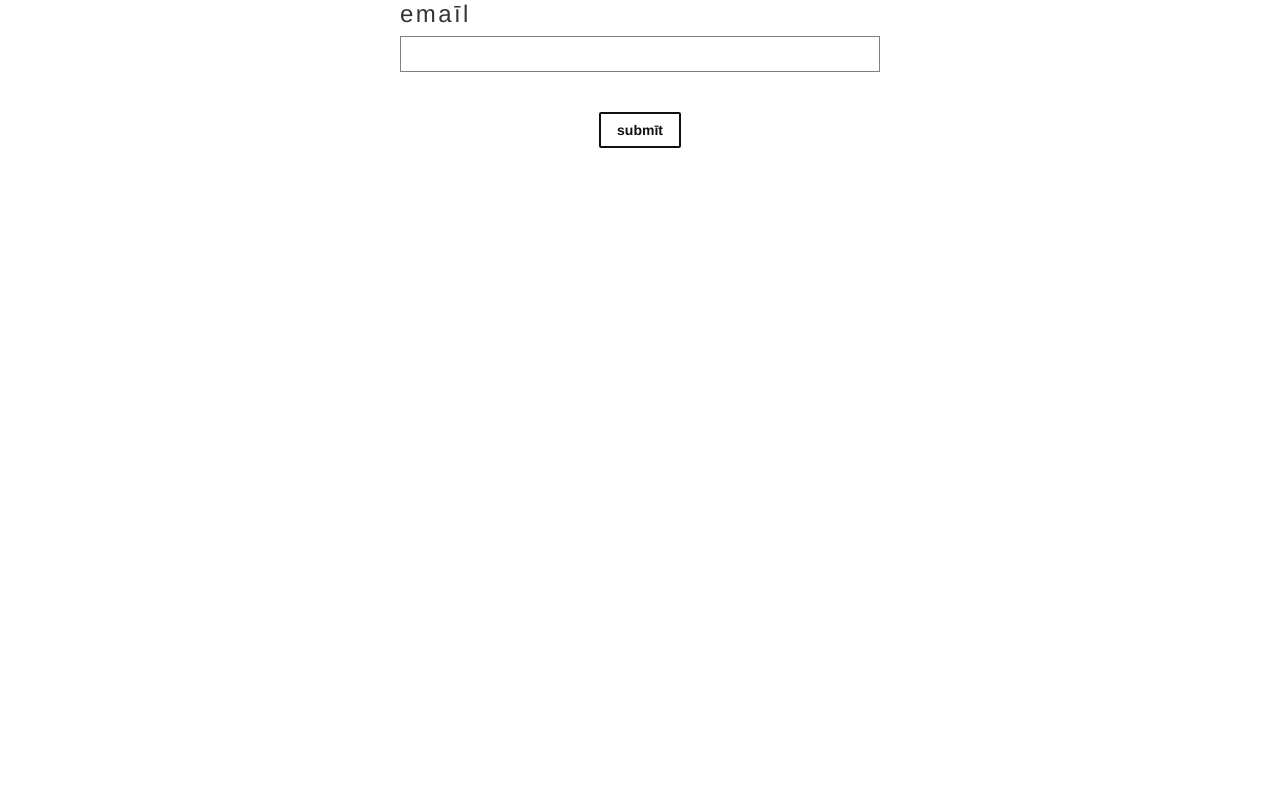
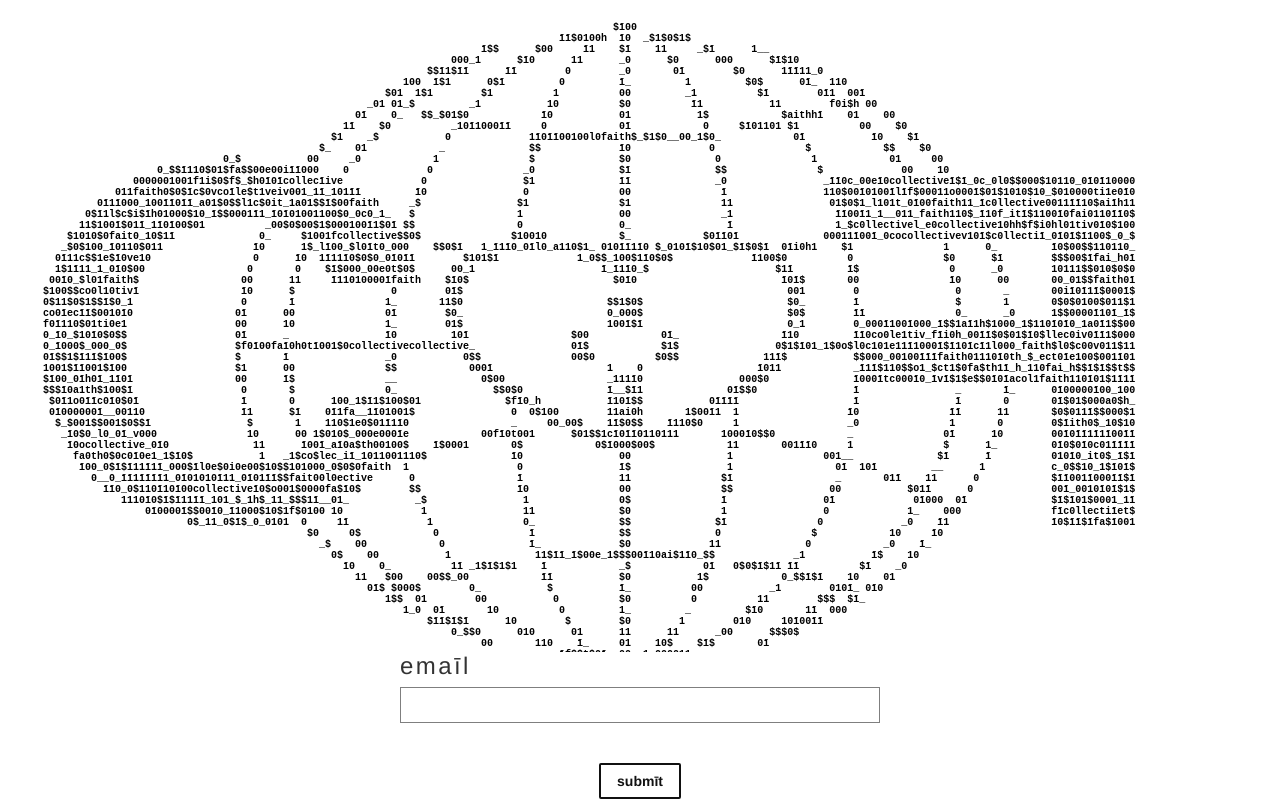
Before and after one commit to tr1bs/signup, a Vue app: page / in a window 1280 px wide. Built offline with nearby package versions, Linux system fonts and the light colour scheme.

Commit message:
fix logo display

```diff
--- a/src/components/entry.vue
+++ b/src/components/entry.vue
@@ -1,6 +1,6 @@
 <template>
 <div id="output" class="">
-	<div data-lettercrap-aspect-ratio='0.5' data-lettercrap-words='collective faith'></div>
+	<div data-letter-crap='logo.png' data-lettercrap-aspect-ratio='0.5' data-lettercrap-words='collective faith'></div>
 
 	<form class="ph4 black-80 helvetica">
 	  <div class="measure center">
```
